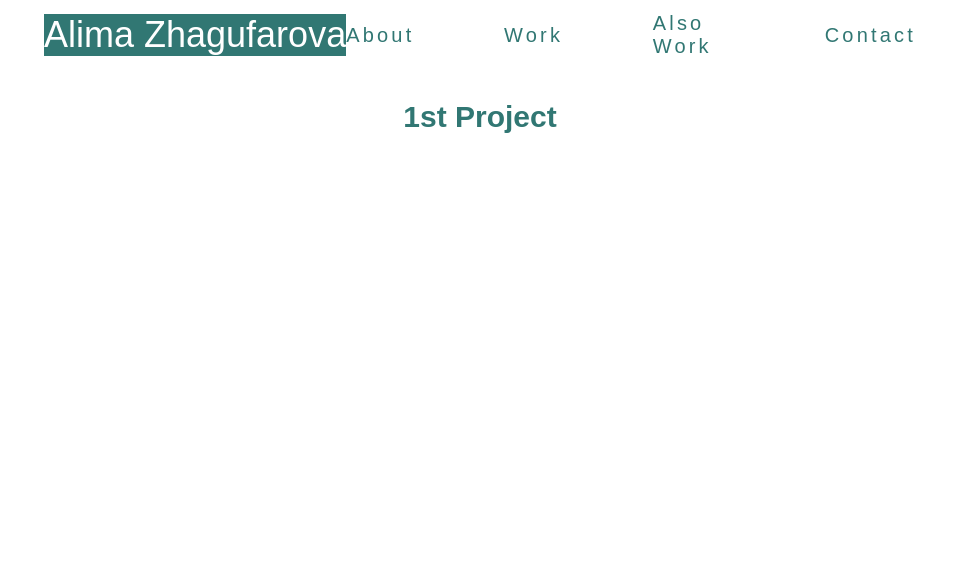
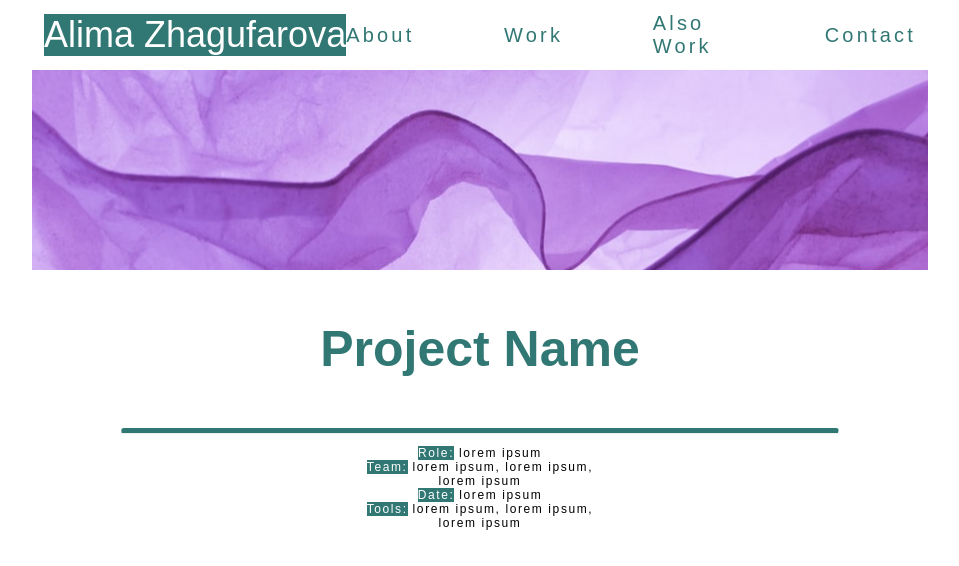
Before and after one commit to Alima2104/personal-portfolio, a React (Create React App) app in the folder front-end/: page /project1 in a window 1280 px wide. Shown: the top 566 px of the page, without its empty margins (160-1119 px from the left). Built offline with nearby package versions, Linux system fonts and the light colour scheme; a web font is replaced by a local one.

Commit message:
working on details

```diff
--- a/front-end/src/pages/aboutMe/about.css
+++ b/front-end/src/pages/aboutMe/about.css
@@ -3,10 +3,18 @@ p {
 }
 
 .aboutme {
-    padding: 35vh 10vw ;
+    padding: 20vh 10vw ;
     display: block;
 
 }
+
+.pic{
+    display: block;
+    margin-left: auto;
+  margin-right: auto;
+    width: 10vw;
+}
+
 
 .animation-wrapper {
     padding-top: 30vh;
--- a/front-end/src/pages/aboutMe/about.js
+++ b/front-end/src/pages/aboutMe/about.js
@@ -1,6 +1,7 @@
 import React from "react";
 import "./about.css";
 import Header from "../../components/header";
+import image from "./itsme.png";
 
 function About() {
   return (
@@ -10,8 +11,12 @@ function About() {
           <Header />
       </div>
      <div className="aboutme">
+        <div className="pic">
+        <img src={image}/>
+        </div>
     <p>
-      My name is Alima and I am a junior at NYU Abu Dhabi. I am majoring in Computer Science and minoring in Interactive Media. I am interested in generative art, virtual reality, and social entrepreneurship.
+      My name is Alima and I am a junior at NYU Abu Dhabi. I am majoring in Computer Science and minoring in Interactive Media. I am interested in generative art, virtual reality, and social entrepreneurship. <br/>
+      I've taken classes like agile software development, data structures, algorithms, and computer systems organization, so I have a good understanding of computer scicne.
 
     </p>
   </div>
--- a/front-end/src/pages/landingPage/landingPage.css
+++ b/front-end/src/pages/landingPage/landingPage.css
@@ -47,6 +47,17 @@ html {
   height: 60vh;
 }
 
+.ShortDescription {
+  width: 20vw;
+  font-family: proxima-nova-extra-condensed, sans-serif;
+  letter-spacing: .1rem;
+  font-size: 20px;
+}
+
+.ShortDescription a{
+  background-color: #317773;
+}
+
 #buttons {
   list-style-type: none;
 }
@@ -55,88 +66,6 @@ ul {
   color: white;
 }
 
-/* CSS */
-.button-91 {
-  color: #fff;
-  padding: 1vh 2vw;
-  background-color: #317773;
-  background-image: radial-gradient(93% 87% at 87% 89%, rgba(0, 0, 0, 0.23) 0%, transparent 86.18%), radial-gradient(66% 66% at 26% 20%, rgba(255, 255, 255, 0.55) 0%, rgba(255, 255, 255, 0) 69.79%, rgba(255, 255, 255, 0) 100%);
-  /* box-shadow: inset -3px -3px 9px rgba(255, 255, 255, 0.25), inset 0px 3px 9px rgba(255, 255, 255, 0.3), inset 0px 1px 1px rgba(255, 255, 255, 0.6), inset 0px -8px 36px rgba(0, 0, 0, 0.3), inset 0px 1px 5px rgba(255, 255, 255, 0.6), 2px 19px 31px rgba(0, 0, 0, 0.2); */
-  border-radius: 14px;
-  font-weight: 300;
-  font-size: 18px;
-  width: 10vw;
-
-  border: 0;
-
-  user-select: none;
-  -webkit-user-select: none;
-  touch-action: manipulation;
-
-  cursor: pointer;
-}
-
-
-.button-19 {
-  appearance: button;
-  background-color: #317773;
-  border: solid transparent;
-  border-radius: 16px;
-  border-width: 0 0 4px;
-  box-sizing: border-box;
-  color: #FFFFFF;
-  cursor: pointer;
-  display: inline-block;
-  font-family: din-round,sans-serif;
-  font-size: 15px;
-  font-weight: 700;
-  letter-spacing: .8px;
-  line-height: 20px;
-  margin: 0;
-  outline: none;
-  overflow: visible;
-  /* padding: 13px 16px; */
-  text-align: center;
-  text-transform: uppercase;
-  touch-action: manipulation;
-  transform: translateZ(0);
-  transition: filter .2s;
-  user-select: none;
-  -webkit-user-select: none;
-  vertical-align: middle;
-  white-space: nowrap;
-  width: 100%;
-  padding: 1vh 0;
-}
-
-.button-19:after {
-  background-clip: padding-box;
-  background-color: #317773;
-  border: solid transparent;
-  border-radius: 16px;
-  border-width: 0 0 4px;
-  bottom: -4px;
-  content: "";
-  left: 0;
-  position: absolute;
-  right: 0;
-  top: 0;
-  z-index: -1;
-}
-
-.button-19:main,
-.button-19:focus {
-  user-select: auto;
-}
-
-.button-19:hover:not(:disabled) {
-  filter: brightness(1.1);
-  -webkit-filter: brightness(1.1);
-}
-
-.button-19:disabled {
-  cursor: auto;
-}
 
 
 @media only screen and (max-width: 1024px) {
--- a/front-end/src/pages/landingPage/landingPage.js
+++ b/front-end/src/pages/landingPage/landingPage.js
@@ -2,6 +2,7 @@ import React from "react";
 import Header from "../../components/header";
 import Keyboard from "../../components/landing page/keyboard";
 import "./landingPage.css";
+import { Link } from "react-router-dom";
 
 
 function LandingPage() {
@@ -19,17 +20,18 @@ function LandingPage() {
         </div>
         <div class="item2">
           <div className="ShortDescription">
-            Hello, it's me. <br/>
-            Nice to meet you all.
+            Hey, my name is Alima. <br/>
+            A Ready-to-be UX/UI Designer with Multidisciplinary Design and Coding Experiences. <br/>
+            Please, feel free explore this page.
         </div>
         </div>
         <div class="item3">
+        <div className="ShortDescription">
 
-          <ul id="Buttons">
-             <li class="newbutton"> <button class="button-19" role="button">Read more about me</button> </li>
-             <li class="newbutton"> <button class="button-19" role="button">See works</button> </li>
-             <li class="newbutton"> <button class="button-19" role="button">see more works</button> </li>
-             </ul>
+          Click <Link to="/about">here</Link> if you want to read more about me, <br/>
+          <Link to="/Work">here</Link> if you want to see my work, <br/>
+          and <Link to="/alsoWork">here</Link> if you want to see even more from me.
+          </div>
         </div>
 
       </div>
--- a/front-end/src/pages/projects/project.css
+++ b/front-end/src/pages/projects/project.css
@@ -4,8 +4,9 @@
 
 .bodyPart .title {
     color: #317773;
-    font-size: 30px;
+    font-size: 50px;
     text-align: center;
+    font-family: proxima-nova-extra-condensed, sans-serif;
 }
 .subtitle {
     color: black;
@@ -20,3 +21,29 @@
 .video iframe {
     margin-left:  25% ;
 }
+
+#bannerimage {
+    width: 100%;
+    background-image: url('banner.jpeg');
+    height: 25vh;
+    background-color: purple;
+    background-position: center;
+  }
+
+.ShortDescription p{
+    text-align: center;
+    font-size: 12px;
+    font-family: proxima-nova, sans-serif;
+    font-weight: 400;
+  }
+
+.ShortDescription {
+    margin: auto;
+}
+
+/* Rounded border */
+hr.rounded {
+    width: 80%;
+    border-top: 5px solid #317773;
+    border-radius: 4px;
+  }
--- a/front-end/src/pages/projects/project1.js
+++ b/front-end/src/pages/projects/project1.js
@@ -10,9 +10,18 @@ function Project1Description() {
         <Header />
     </div>
     <div className = "bodyPart">
+      <div id="bannerimage"></div>
       <div className="title">
-      <p>1st Project</p>
+      <p>Project Name</p>
       </div>
+      <hr class="rounded"/>
+      <div className="ShortDescription">
+        <p> <a className="bold"> Role:</a> lorem ipsum <br/>
+          <a className="bold"> Team:</a> lorem ipsum, lorem ipsum, lorem ipsum <br/>
+          <a className="bold"> Date:</a> lorem ipsum <br/>
+          <a className="bold"> Tools:</a> lorem ipsum, lorem ipsum, lorem ipsum
+      </p>
+        </div>
     </div>
   </div>
   );
--- a/front-end/src/pages/projects/project4.js
+++ b/front-end/src/pages/projects/project4.js
@@ -14,7 +14,7 @@ function Project4Description() {
     <p>"You Are the Problem"</p>
     </div>
     <div className="subtitle">
-    <p>VR simulation that explores something inside something</p>
+    <p>VR simulation that explores fast fashion through interaction</p>
     </div>
     <div className="video">
     <Vimeo
--- a/front-end/src/pages/work/work.css
+++ b/front-end/src/pages/work/work.css
@@ -35,6 +35,7 @@
     img {
       object-fit: cover;
       width: 100%;
+
     }
 
     figcaption {
@@ -45,3 +46,7 @@
     figcaption h{
         font-weight: 600;
     }
+
+    .grid-item img:hover{
+        box-shadow: 0 3px 10px rgb(0 0 0 / 0.2);
+    }
--- a/front-end/src/pages/work/work.js
+++ b/front-end/src/pages/work/work.js
@@ -21,7 +21,7 @@ function Works() {
         <div className="grid-container">
             <div className="grid-item">
                <Link to="/project1">
-               <figure>
+               <figure  >
                   <img src={p2} />
                   <figcaption>
                     <h> Name of the Project </h> <br/>
```
Also changed, not shown: front-end/src/pages/aboutMe/itsme.png (added), front-end/src/pages/projects/banner.jpeg (added).
